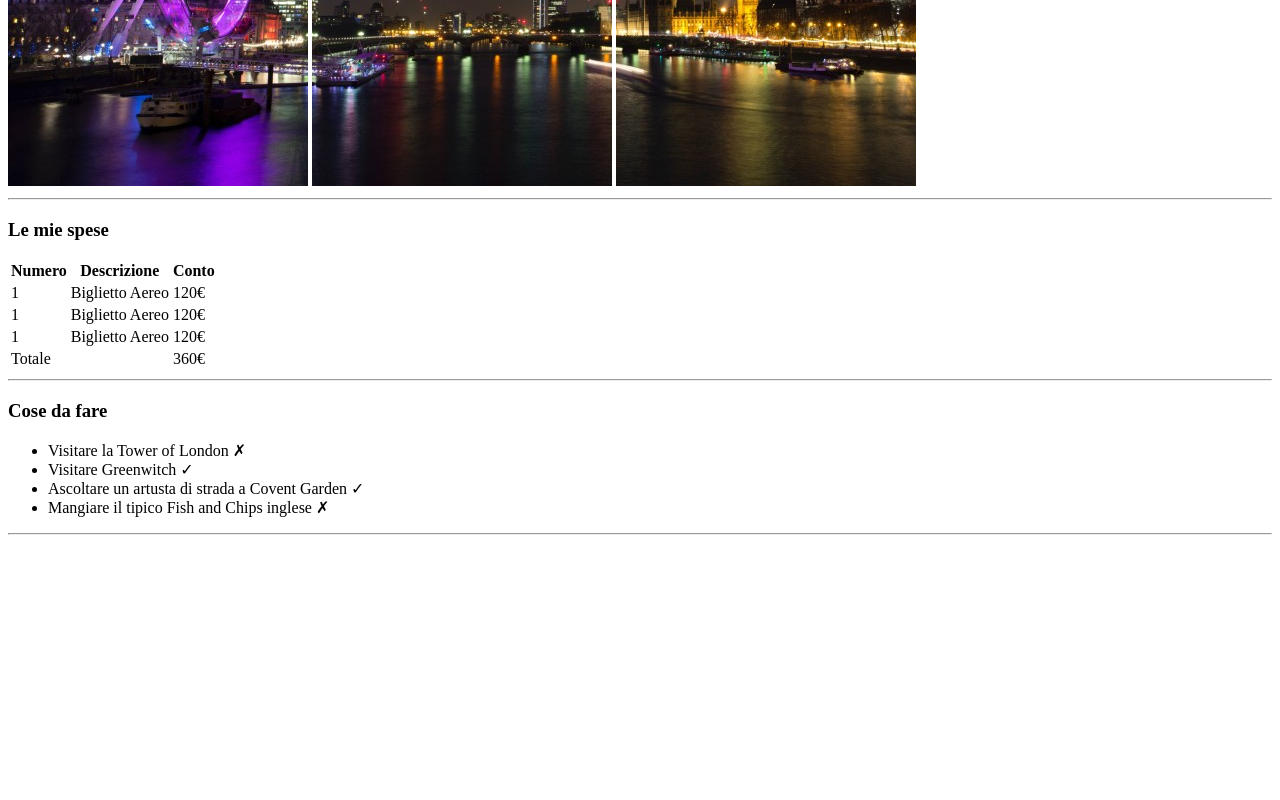
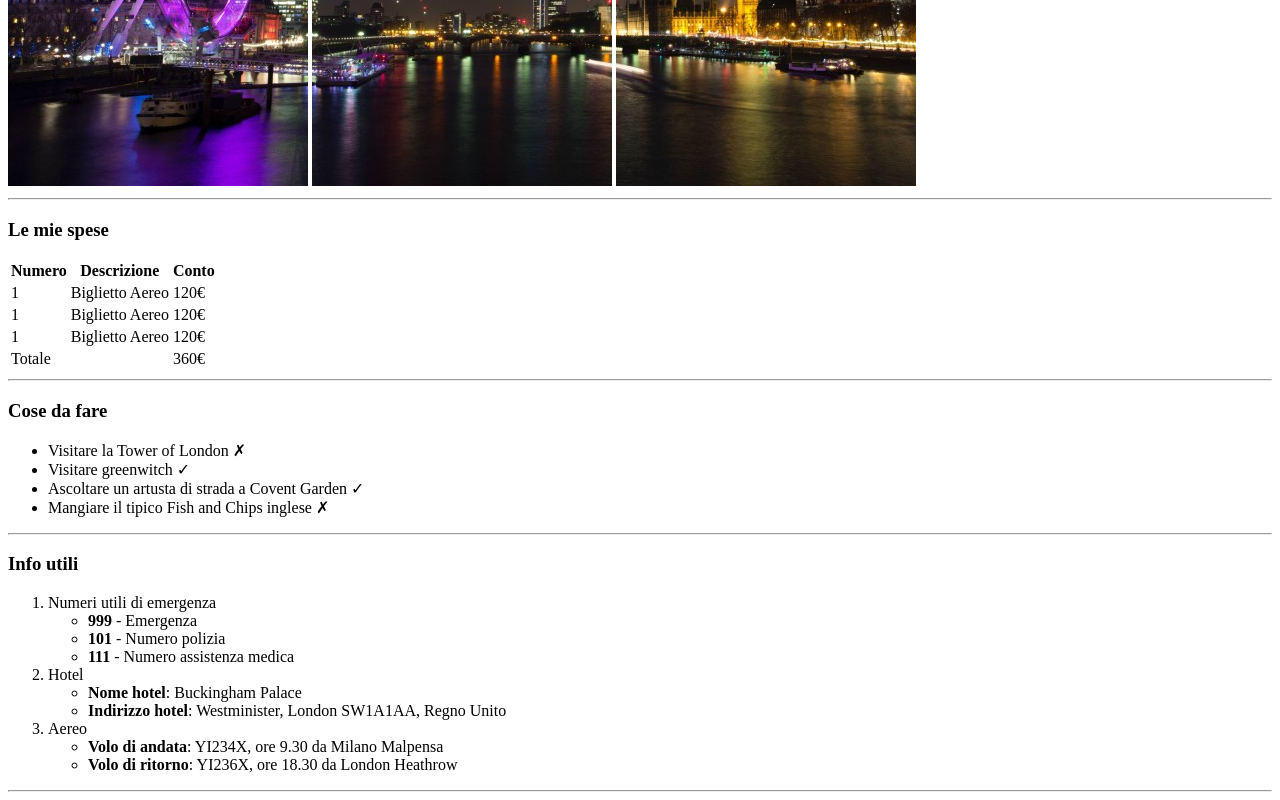
Before and after one commit to giovannilampis/html-london-trip, a plain HTML site: page index.html in a window 1280 px wide. Shown: the part 494-1294 px from the top of the page. Before the commit the page ends 1037 px from the top, so only its background shows below. Drawn offline with Linux system fonts and the light colour scheme.

Commit message:
add section 3: useful informations

```diff
--- a/index.html
+++ b/index.html
@@ -58,10 +58,46 @@
             <h3>Cose da fare</h3>
             <ul>
                 <li>Visitare la Tower of London &#10007;</li>
-                <li>Visitare Greenwitch &#10003;</li>
+                <li>Visitare greenwitch &#10003;</li>
                 <li>Ascoltare un artusta di strada a Covent Garden &#10003;</li>
                 <li>Mangiare il tipico Fish and Chips inglese &#10007;</li>
             </ul>
+        </section>
+        <hr>
+
+        <!-- Section 3: useful informations -->
+        <section>
+            <h3>Info utili</h3>
+            <ol>
+                <!-- emergencies -->
+                <li>
+                    Numeri utili di emergenza
+                    <ul>
+                        <li><strong>999</strong> - Emergenza</li>
+                        <li><strong>101</strong> - Numero polizia</li>
+                        <li><strong>111</strong> - Numero assistenza medica</li>
+                    </ul>
+                </li>
+
+                <!-- hotel -->
+                <li>
+                    Hotel
+                    <ul>
+                        <li><strong>Nome hotel</strong>: Buckingham Palace</li>
+                        <li><strong>Indirizzo hotel</strong>: Westminister, London SW1A1AA, Regno Unito</li>
+                    </ul>
+                </li>
+
+                <!-- aeroplane -->
+                <li>
+                    Aereo
+                    <ul>
+                        <li><strong>Volo di andata</strong>: YI234X, ore 9.30 da Milano Malpensa</li>
+                        <li><strong>Volo di ritorno</strong>: YI236X, ore 18.30 da London Heathrow</li>
+                    </ul>
+                </li>
+
+            </ol>
         </section>
         <hr>
 
```
